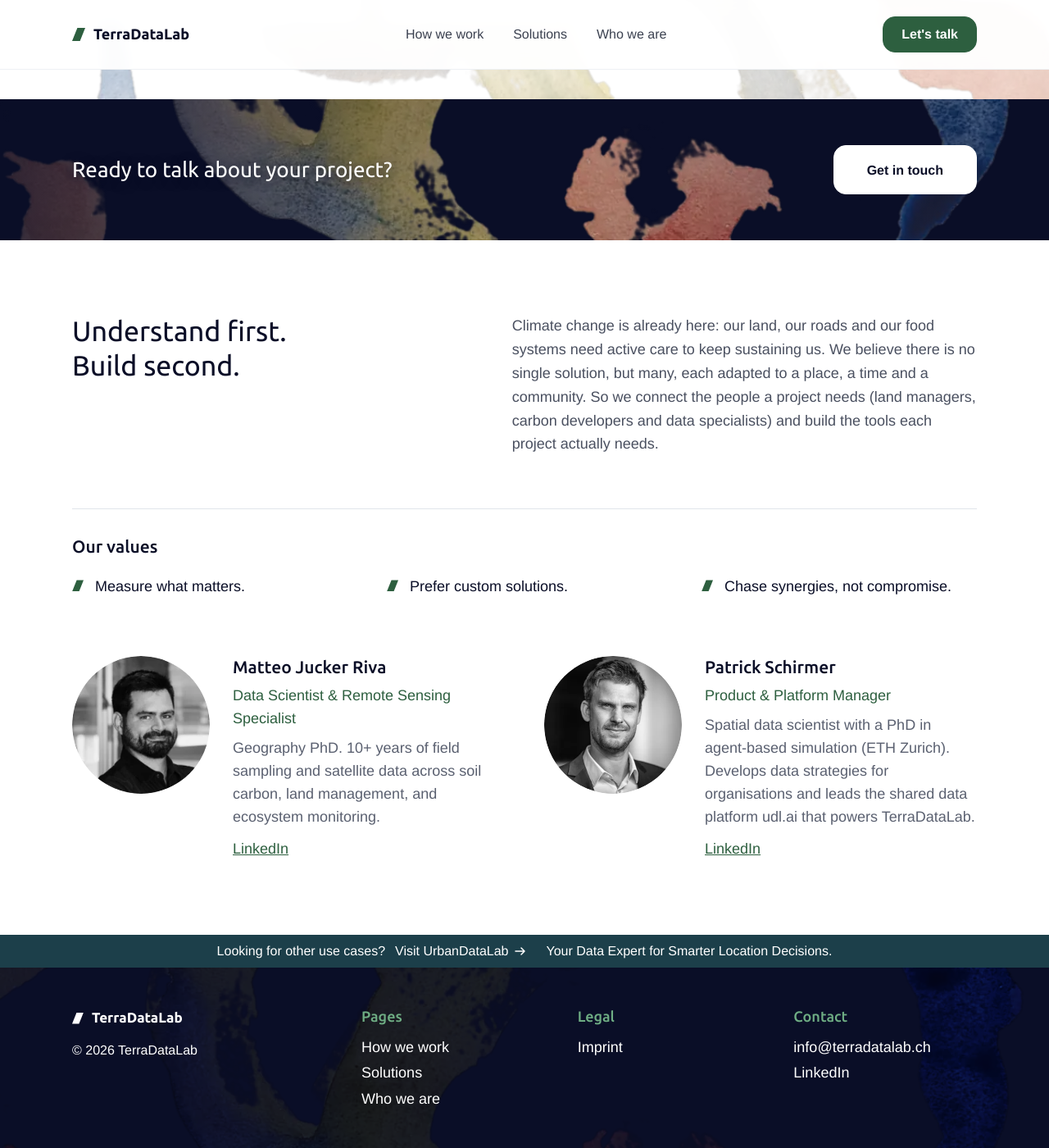
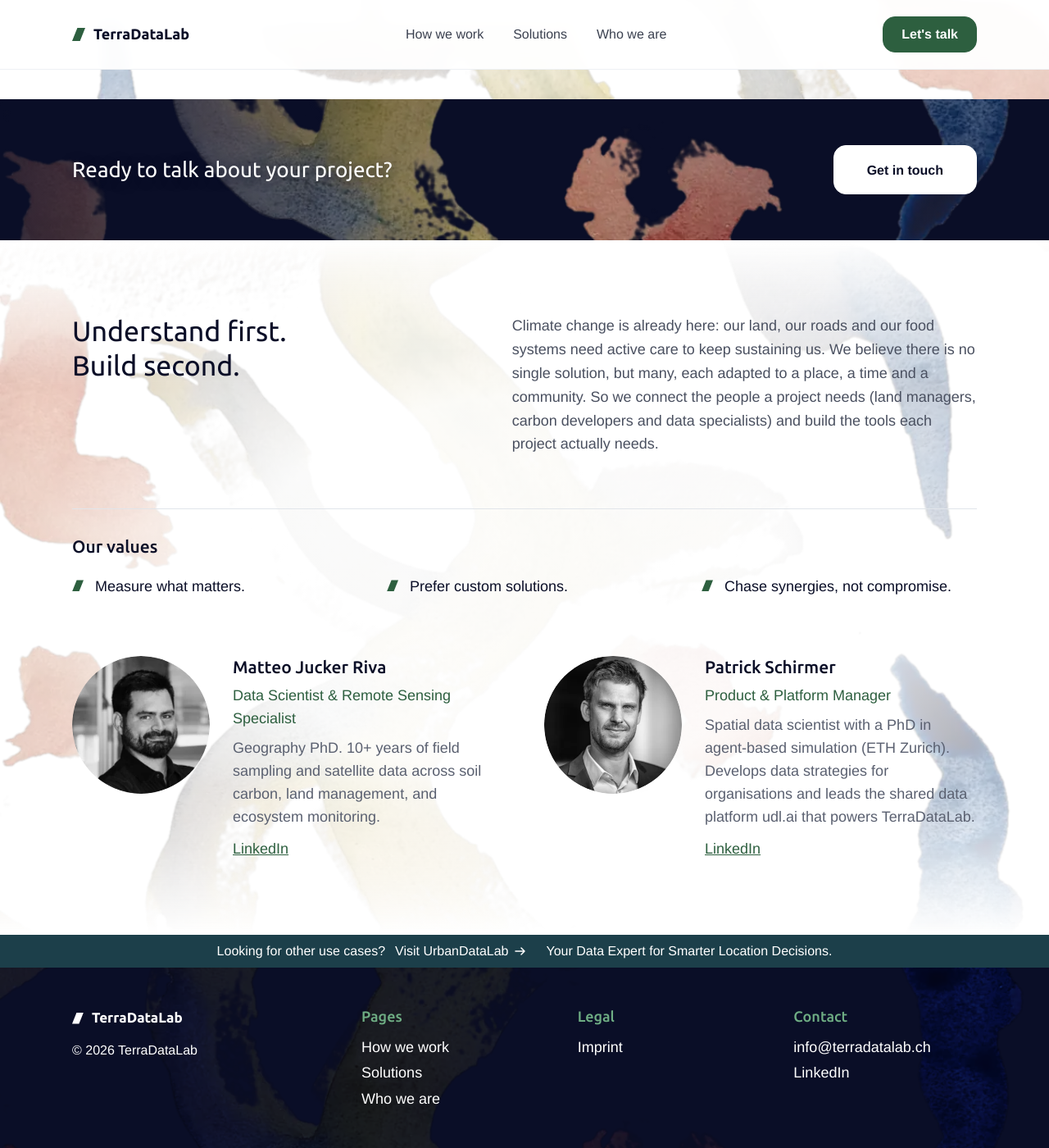
Before and after one commit to ciskoh/terradatalab, a Jekyll site: the page built from index.html, in a window 1280 px wide and 1400 px high, scrolled down 3076 px. Shown: the whole window at 82% size. Built offline with Jekyll 4.4.1, drawn with Linux system fonts in a browser that asks for light colours.

Commit message:
Show the watercolour artwork behind Who we are
Co-Authored-By: Claude Opus 5.5 <noreply@anthropic.com>

```diff
--- a/assets/css/main.css
+++ b/assets/css/main.css
@@ -190,6 +190,17 @@ img { max-width: 100%; height: auto; display: block; }
 #how-we-work::before { -webkit-mask-image: linear-gradient(to bottom, #000 calc(100% - var(--art-edge-fade)), transparent); mask-image: linear-gradient(to bottom, #000 calc(100% - var(--art-edge-fade)), transparent); }
 #solutions::before { -webkit-mask-image: linear-gradient(to bottom, transparent, #000 var(--art-edge-fade)); mask-image: linear-gradient(to bottom, transparent, #000 var(--art-edge-fade)); }
 #solutions { background: linear-gradient(var(--color-bg-alt), var(--color-bg) var(--art-edge-fade)); }
+
+/* ---- Artwork behind Who we are (MEMORY.md §13.3): as Solutions, but the bottom part of the artwork turned upside down,
+        fading in and out next to the navy CTA band and footer ---- */
+#who-we-are { position: relative; isolation: isolate; }
+#who-we-are::before, #who-we-are::after { content: ""; position: absolute; inset: 0; pointer-events: none; }
+#who-we-are::before {
+  z-index: -2; background: var(--art-image) center 85% / cover no-repeat; opacity: var(--art-section-opacity); transform: scaleY(-1);
+  -webkit-mask-image: linear-gradient(to bottom, transparent, #000 var(--art-edge-fade), #000 calc(100% - var(--art-edge-fade)), transparent);
+  mask-image: linear-gradient(to bottom, transparent, #000 var(--art-edge-fade), #000 calc(100% - var(--art-edge-fade)), transparent);
+}
+#who-we-are::after { z-index: -1; background: radial-gradient(ellipse 48% 50% at 50% 50%, rgb(var(--rgb-veil) / .92) 55%, rgb(var(--rgb-veil) / .35) 100%); }
 #how-we-work::after { z-index: -1; background: radial-gradient(ellipse 48% 50% at 50% 50%, rgb(var(--rgb-veil-alt) / .92) 55%, rgb(var(--rgb-veil-alt) / .35) 100%); }
 #solutions::after { z-index: -1; background: radial-gradient(ellipse 48% 50% at 50% 50%, rgb(var(--rgb-veil) / .92) 55%, rgb(var(--rgb-veil) / .35) 100%); }
 
@@ -390,6 +401,8 @@ main { flex: 1 0 auto; }   /* fills the space between header and footer (see bod
   #how-we-work::before, #solutions::before { background: var(--art-image) center top / 150% auto repeat-y; }
   #how-we-work::after { background: rgb(var(--rgb-veil-alt) / .6); }
   #solutions::after { background: rgb(var(--rgb-veil) / .6); }
+  #who-we-are::before { background: var(--art-image) center bottom / 150% auto repeat-y; }
+  #who-we-are::after { background: rgb(var(--rgb-veil) / .6); }
   .actions .btn { flex: 1 1 100%; }
   .cta-band .btn { width: 100%; }
   .how-we-work__head, .platform-hub__head { text-align: left; align-items: flex-start; } /* left, like the video caption and modules below */
--- a/assets/css/tokens.css
+++ b/assets/css/tokens.css
@@ -40,10 +40,10 @@
   --color-focus: #2D5F3F;           /* keyboard focus outline */
   --color-focus-inverse: #ffffff;   /* focus outline on green / navy */
 
-  /* Watercolour artwork background (MEMORY.md §11): hero, How we work, Solutions, CTA band, footer.
+  /* Watercolour artwork background (MEMORY.md §11, §13): hero, How we work, Solutions, CTA band, Who we are, footer.
      The rgb-* values are "R G B" triplets so the CSS can add transparency: rgb(var(--rgb-…) / .5). */
   --art-image: url("../images/watercolour-background.webp");
-  --art-section-opacity: .55;       /* artwork behind How we work and Solutions */
+  --art-section-opacity: .55;       /* artwork behind How we work, Solutions and Who we are */
   --color-art-bg: #0A0E27;          /* navy behind the artwork (CTA band) */
   --color-hero-bg: #26324F;         /* hero: lighter slate blue, softer next to the tree (MEMORY.md §13.1 A) */
   --rgb-hero-shade: 38 50 79;       /* shade behind the hero text (= --color-hero-bg) */
```
